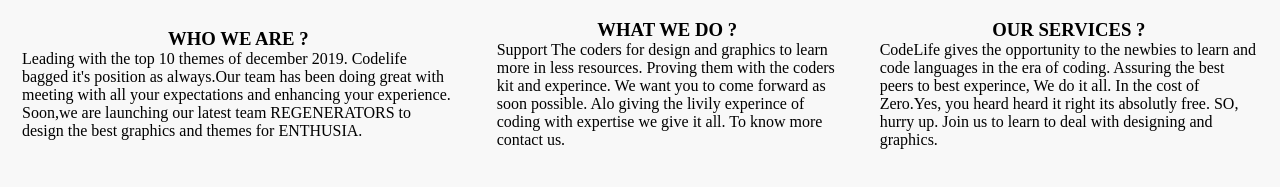
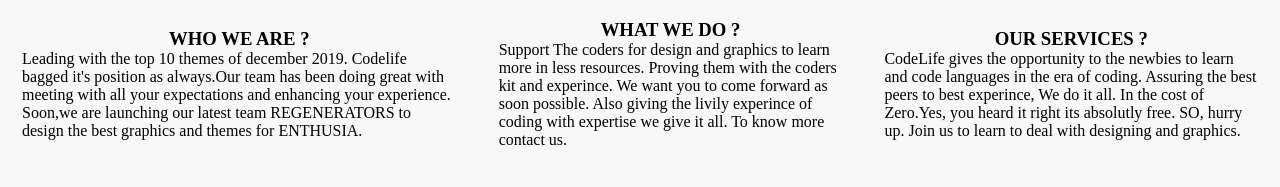
Before and after one commit to Tausif4171/Codelife-Website, a plain HTML site: page about.html in a window 1280 px wide. Shown: the part 407-594 px from the top of the page. Drawn offline with Linux system fonts and the light colour scheme.

Commit message:
Updated file

```diff
--- a/about.html
+++ b/about.html
@@ -66,12 +66,12 @@ Codelife bagged it's position as always.Our team has been doing great with meeti
 
 <td>
 <h3>WHAT WE DO ?</h3>
-<p class="para">Support The coders for design and graphics to learn more in less resources. Proving them with the coders kit and experince. We want you to come forward as soon possible. Alo giving the livily experince of coding with expertise we give it all. To know more contact us.  </p>
+<p class="para">Support The coders for design and graphics to learn more in less resources. Proving them with the coders kit and experince. We want you to come forward as soon possible. Also giving the livily experince of coding with expertise we give it all. To know more contact us.  </p>
 </p>
 </td>
 <td>
 <h3>OUR SERVICES ?</h3>
-<p class="para">CodeLife gives the opportunity to the newbies to learn and code languages in the era of coding. Assuring the best peers to best experince, We do it all. In the cost of Zero.Yes, you heard heard it right its absolutly free. SO, hurry up. Join us to learn to deal with designing and graphics.  </p>
+<p class="para">CodeLife gives the opportunity to the newbies to learn and code languages in the era of coding. Assuring the best peers to best experince, We do it all. In the cost of Zero.Yes, you heard it right its absolutly free. SO, hurry up. Join us to learn to deal with designing and graphics.  </p>
 </p>
 </td>
 </tr>
```
